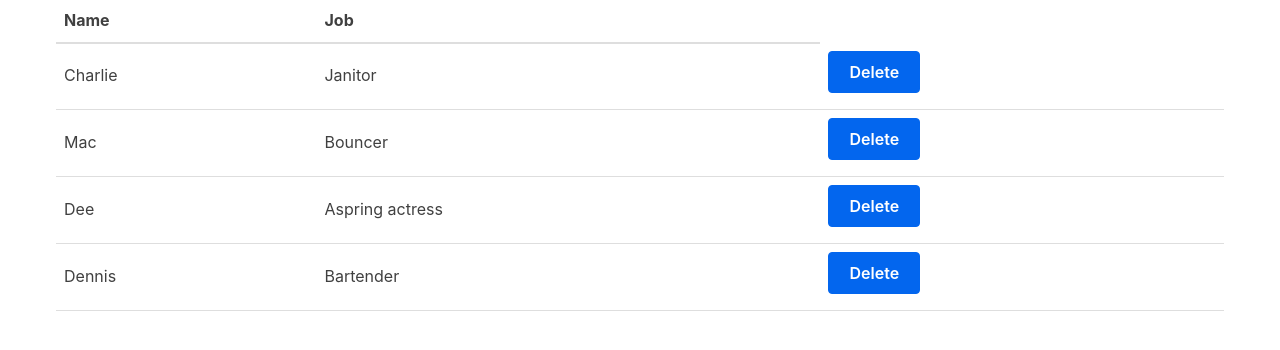
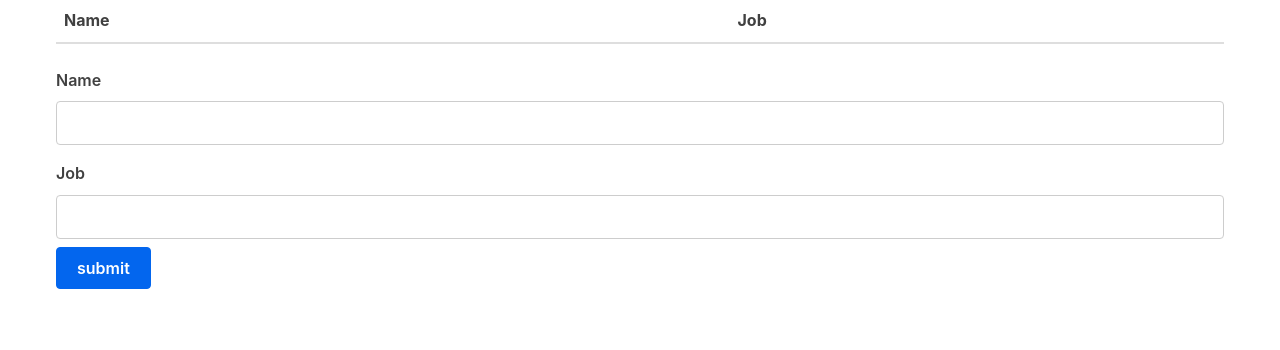
Before and after one commit to RogerTerrill-React/firstreactproject, a React (Create React App) app: page / in a window 1280 px wide. Shown: the top 350 px of the page. Built offline with nearby package versions, Linux system fonts and the light colour scheme.

Commit message:
Finished simple add remove app

```diff
--- a/src/App.js
+++ b/src/App.js
@@ -1,30 +1,14 @@
 import React, {Component} from 'react';
 import Table from './Table';
+import Form from './Form';
 
 class App extends Component {
     state = {
-        characters1: [
-            {
-                'name': 'Charlie',
-                'job': 'Janitor'
-            },
-            {
-                'name': 'Mac',
-                'job': 'Bouncer'
-            },
-            {
-                'name': 'Dee',
-                'job': 'Aspring actress'
-            },
-            {
-                'name': 'Dennis',
-                'job': 'Bartender'
-            }
-        ]
+        characters1: []
     };
 
     removeCharacter = index => {
-        // const { characters1 } = this.state; //This creates const characters1 = this.state.characters1, where this is the App class
+        const { characters1 } = this.state; //This creates const characters1 = this.state.characters1, where "this" is the App class
 
         console.log(this);
 
@@ -35,6 +19,10 @@ class App extends Component {
         });
     }
 
+    handleSubmit = character => {
+        this.setState({characters1: [...this.state.characters1, character]});
+    }
+
     render() {
         const { characters1 } = this.state;
         return (
@@ -43,6 +31,7 @@ class App extends Component {
                     characterData={characters1}
                     removeCharacter={this.removeCharacter}
                 />
+                <Form handleSubmit={this.handleSubmit} />
             </div>
         );
     }
--- /dev/null
+++ b/src/Form.js
@@ -0,0 +1,47 @@
+import React, { Component } from 'react';
+
+class Form extends Component {
+    constructor(props) {
+        super(props);
+
+        this.initalState = {
+            name: '',
+            job: ''
+        };
+
+        this.state = this.initalState;
+
+    }
+
+    handleChange = event => {
+        const {name, value} = event.target;
+
+        this.setState({
+            [name]: value
+        });
+    }
+
+    submitForm = () => {
+        this.props.handleSubmit(this.state);
+        this.setState(this.initialState);
+    }
+
+    render() {
+        // var _state = undefined.state,
+        //     name = _state.name,
+        //     job = _state.job;
+        const {name, job} = this.state
+
+        return (
+            <form>
+                <label>Name</label>
+                <input type="text" name="name" value={name} onChange={this.handleChange} />
+                <label>Job</label>
+                <input type="text" name="job" value={job} onChange={this.handleChange} />
+                <input type="button" value="submit" onClick={this.submitForm} />
+            </form>
+        );
+    }
+}
+
+export default Form;
```
